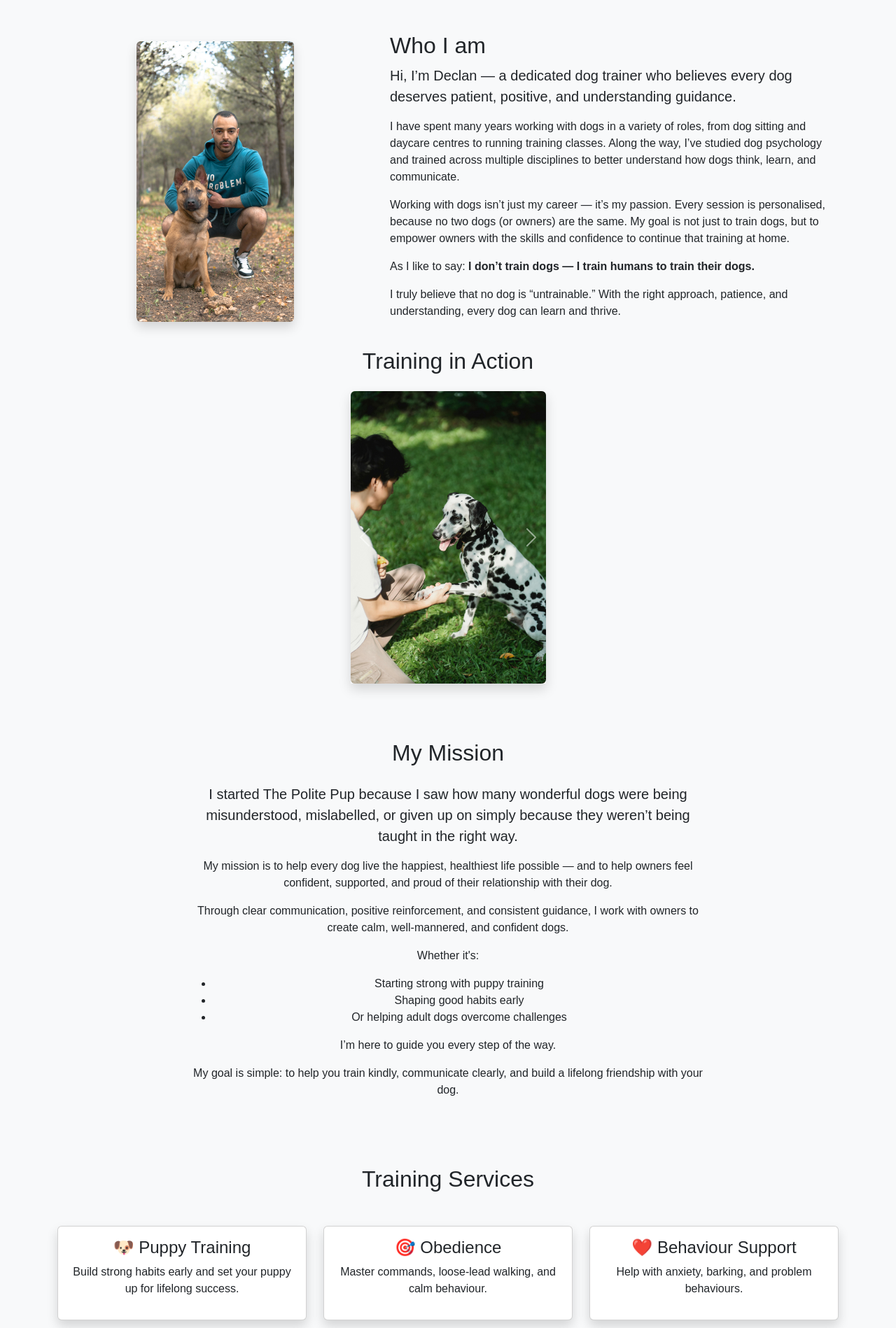
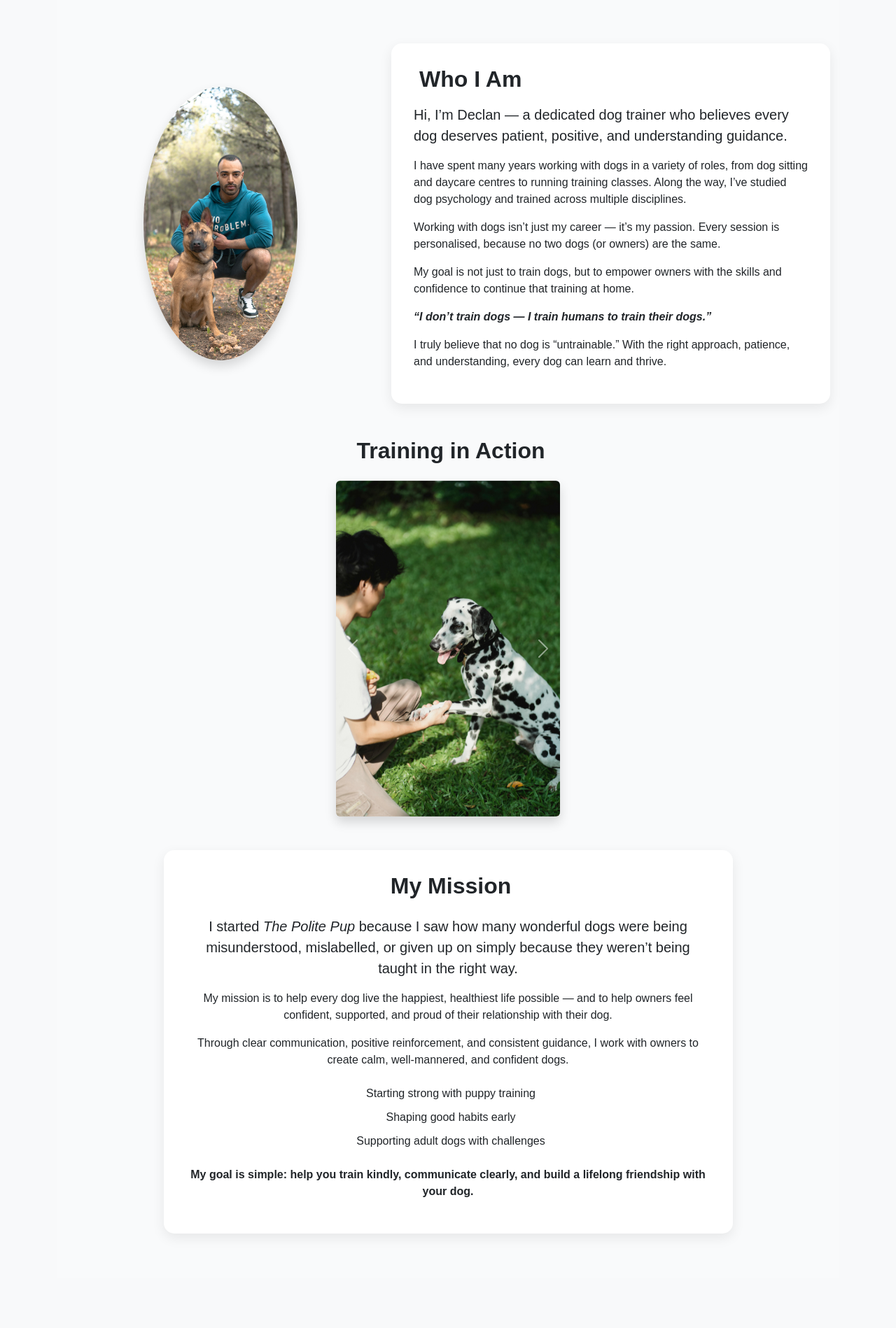
Before and after one commit to Dmolloy/the_polite_pup, a Django app: page / in a window 1280 px wide. Shown: the part 467-2365 px from the top of the page at 70% size. Run offline with Django 5.2, Linux system fonts and the light colour scheme.

Commit message:
update css and home page design for better user experience

```diff
--- a/bookings/static/bookings/css/style.css
+++ b/bookings/static/bookings/css/style.css
@@ -23,10 +23,35 @@ body {
     border-radius: 15px;
 }
 
+/* About Me*/
+
+.info-section {
+    background: #f9fafb;
+    padding: 4rem 0;
+}
+
+
+.profile-img {
+    max-width: 220px;
+}
+
+.carousel-wrapper {
+    max-width: 320px;
+    margin: auto;
+}
+
+.mission-list li {
+    margin-bottom: 0.6rem;
+}
+
 /* Section spacing */
 
 .section {
     margin-top: 80px;
+}
+
+.section-title {
+    font-weight: 600;
 }
 
 /* Cards */
@@ -37,6 +62,14 @@ body {
 
 .service-card:hover {
     transform: translateY(-10px);
+}
+
+.info-card {
+    background: white;
+    border-radius: 15px;
+    box-shadow: 0 6px 18px rgba(0,0,0,0.08);
+    padding: 2rem;
+    height: 100%;
 }
 
 /* Feature icons */
--- a/bookings/templates/bookings/home.html
+++ b/bookings/templates/bookings/home.html
@@ -38,124 +38,127 @@
 </div>
 
 
-<!-- ABOUT -->
 {% load static %}
 
-<div class="row align-items-center mt-5">
+<section class="info-section">
 
-    <div class="col-md-5 text-center mb-4">
+    <div class="container">
+
+        <!-- ABOUT ME -->
+        <div class="row align-items-center mb-5 g-4">
+
+            <!-- Photo -->
+            <div class="col-md-5 text-center">
 
                 <img src="{% static 'bookings/images/me.jpg' %}"
-                 class="img-fluid rounded shadow w-50"
+                     class="img-fluid rounded-circle shadow profile-img"
                      alt="Declan - Dog Trainer">
 
             </div>
 
-        <div class="col-md-7 mb-4">
+            <!-- About Text -->
+            <div class="col-md-7">
 
-        <h2>Who I am</h2>
+                <div class="info-card">
+
+                    <h2 class="section-title mb-3">
+                        <i class="bi bi-person-heart me-2 text-primary"></i>
+                        Who I Am
+                    </h2>
 
                     <p class="fs-5">
-            Hi, I’m Declan — a dedicated dog trainer
-            who believes every dog deserves patient, positive,
-            and understanding guidance.
+                        Hi, I’m Declan — a dedicated dog trainer who believes every dog deserves
+                        patient, positive, and understanding guidance.
                     </p>
 
                     <p>
-            I have spent many years working with dogs in a variety of roles, from dog sitting and daycare centres
-            to running training classes. Along the way,
-            I’ve studied dog psychology and trained across multiple disciplines to
-            better understand how dogs think, learn, and communicate.
+                        I have spent many years working with dogs in a variety of roles, from dog sitting
+                        and daycare centres to running training classes. Along the way, I’ve studied dog
+                        psychology and trained across multiple disciplines.
                     </p>
 
                     <p>
-            Working with dogs isn’t just my career — it’s my passion. Every session is personalised, because no two dogs
-            (or owners) are the same. My goal is not just to train dogs,
-            but to empower owners with the skills and confidence to continue that training at home.
+                        Working with dogs isn’t just my career — it’s my passion. Every session is personalised,
+                        because no two dogs (or owners) are the same.
                     </p>
 
                     <p>
-            As I like to say:
-            <strong>I don’t train dogs — I train humans to train their dogs.</strong>
+                        My goal is not just to train dogs, but to empower owners with the skills and confidence
+                        to continue that training at home.
                     </p>
 
-        <p>I truly believe that no dog is “untrainable.” With the right approach,
-            patience, and understanding, every dog can learn and thrive.
+                    <p class="fw-semibold fst-italic mt-3">
+                        “I don’t train dogs — I train humans to train their dogs.”
+                    </p>
+
+                    <p>
+                        I truly believe that no dog is “untrainable.” With the right approach, patience,
+                        and understanding, every dog can learn and thrive.
                     </p>
 
                 </div>
 
             </div>
 
+        </div>
+
+
         <!-- TRAINING GALLERY -->
-<div class="d-flex justify-content-center">
+        <div class="text-center mb-5">
 
-    <div class="col-10 col-sm-8 col-md-5 col-lg-3">
-
-    <h2 class="text-center mb-4">
+            <h2 class="section-title mb-4">
+                <i class="bi bi-camera-fill me-2 text-success"></i>
                 Training in Action
             </h2>
 
+            <div class="carousel-wrapper">
+
                 <div id="trainingCarousel"
-         class="carousel slide shadow"
+                     class="carousel slide shadow rounded"
                      data-bs-ride="carousel">
 
-        <div class="carousel-inner">
+                    <div class="carousel-inner rounded">
 
                         <div class="carousel-item active">
-
                             <img src="{% static 'bookings/images/training_session1.jpg' %}"
-                     class="d-block w-100 rounded"
-                     alt="Dalmation giving paw to trainer">
-
+                                 class="d-block w-100"
+                                 alt="Dog giving paw">
                         </div>
 
                         <div class="carousel-item">
-
                             <img src="{% static 'bookings/images/training_session2.jpg' %}"
-                     class="d-block w-100 rounded"
-                     alt="Terrier performing leading training ">
-
+                                 class="d-block w-100"
+                                 alt="Terrier training">
                         </div>
 
                         <div class="carousel-item">
-
                             <img src="{% static 'bookings/images/training_session3.jpg' %}"
-                     class="d-block w-100 rounded"
-                     alt="Woman practicing eye contact with german shepherd">
-
+                                 class="d-block w-100"
+                                 alt="Eye contact training">
                         </div>
 
                         <div class="carousel-item">
-
                             <img src="{% static 'bookings/images/training_session4.jpg' %}"
-                     class="d-block w-100 rounded"
-                     alt="Dalmation laying down with trainer">
-
+                                 class="d-block w-100"
+                                 alt="Down stay training">
                         </div>
 
                         <div class="carousel-item">
-
                             <img src="{% static 'bookings/images/training_session5.jpg' %}"
-                     class="d-block w-100 rounded"
-                     alt="Malinois practicing heel with owner">
-
+                                 class="d-block w-100"
+                                 alt="Heel training">
                         </div>
 
                         <div class="carousel-item">
-
                             <img src="{% static 'bookings/images/puppy_training.jpg' %}"
-                     class="d-block w-100 rounded"
-                     alt="Puppy sitting nicely">
-
+                                 class="d-block w-100"
+                                 alt="Puppy training">
                         </div>
 
                         <div class="carousel-item">
-
                             <img src="{% static 'bookings/images/obedience_training.jpg' %}"
-                     class="d-block w-100 rounded"
-                     alt="White dog sitting">
-
+                                 class="d-block w-100"
+                                 alt="Obedience training">
                         </div>
 
                     </div>
@@ -165,18 +168,14 @@
                             type="button"
                             data-bs-target="#trainingCarousel"
                             data-bs-slide="prev">
-
                         <span class="carousel-control-prev-icon"></span>
-
                     </button>
 
                     <button class="carousel-control-next"
                             type="button"
                             data-bs-target="#trainingCarousel"
                             data-bs-slide="next">
-
                         <span class="carousel-control-next-icon"></span>
-
                     </button>
 
                 </div>
@@ -185,25 +184,29 @@
 
         </div>
 
-<!-- STORY -->
-<div class="section">
 
-    <div class="row">
+        <!-- MISSION -->
+        <div class="row justify-content-center">
 
-        <div class="col-md-8 mx-auto text-center">
+            <div class="col-md-9">
 
-            <h2 class="mb-4">
+                <div class="info-card text-center">
+
+                    <h2 class="section-title mb-4">
+                        <i class="bi bi-bullseye me-2 text-danger"></i>
                         My Mission
                     </h2>
 
                     <p class="fs-5">
-                I started The Polite Pup because I saw how many wonderful dogs were being misunderstood,
-                mislabelled, or given up on simply because they weren’t being taught in the right way.
+                        I started <i>The Polite Pup</i> because I saw how many wonderful dogs were being
+                        misunderstood, mislabelled, or given up on simply because they weren’t being
+                        taught in the right way.
                     </p>
 
                     <p>
                         My mission is to help every dog live the happiest, healthiest life possible —
-                and to help owners feel confident, supported, and proud of their relationship with their dog.
+                        and to help owners feel confident, supported, and proud of their relationship
+                        with their dog.
                     </p>
 
                     <p>
@@ -211,19 +214,28 @@
                         I work with owners to create calm, well-mannered, and confident dogs.
                     </p>
 
-            <p>
-                Whether it's:
-                <ul>
-                    <li>Starting strong with puppy training</li>
-                    <li>Shaping good habits early</li>
-                    <li>Or helping adult dogs overcome challenges</li>
+                    <ul class="list-unstyled mission-list mt-4">
+
+                        <li>
+                            <i class="bi bi-check-circle-fill text-success me-2"></i>
+                            Starting strong with puppy training
+                        </li>
+
+                        <li>
+                            <i class="bi bi-check-circle-fill text-success me-2"></i>
+                            Shaping good habits early
+                        </li>
+
+                        <li>
+                            <i class="bi bi-check-circle-fill text-success me-2"></i>
+                            Supporting adult dogs with challenges
+                        </li>
+
                     </ul>
-                I’m here to guide you every step of the way.
-            </p>
 
-            <p>
-                My goal is simple:
-                to help you train kindly, communicate clearly, and build a lifelong friendship with your dog.
+                    <p class="mt-4 fw-semibold">
+                        My goal is simple: help you train kindly, communicate clearly,
+                        and build a lifelong friendship with your dog.
                     </p>
 
                 </div>
@@ -231,6 +243,10 @@
             </div>
 
         </div>
+
+    </div>
+
+</section>
 
 <!-- SERVICES -->
 <div class="section">
```
Lines whose indentation alone changed are shown as unchanged.
